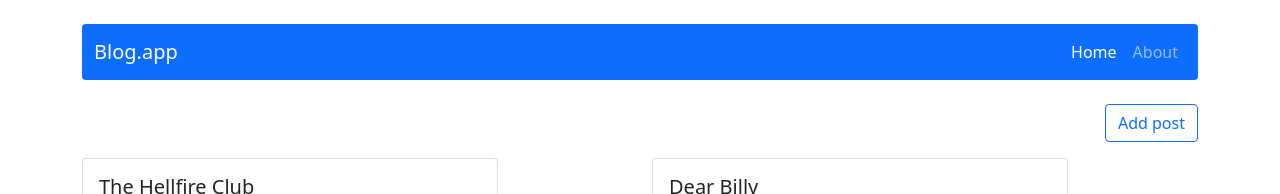
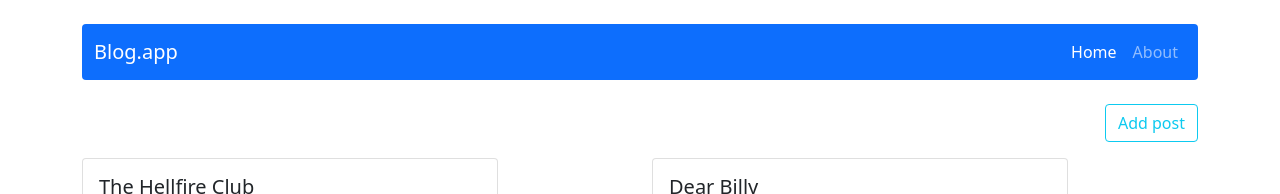
Before and after one commit to jollyzombie/CRUD-blog-app, a React (Create React App) app: page / in a window 1280 px wide. Shown: the top 194 px of the page. Built offline with nearby package versions, Linux system fonts and the light colour scheme.

Commit message:
Change Add post button style

```diff
--- a/src/components/pages/Home/Home.js
+++ b/src/components/pages/Home/Home.js
@@ -5,7 +5,7 @@ const Home = () => {
   return (
     <section>
       <Col className='d-flex justify-content-end mb-3'>
-        <Button variant='outline-primary' href={'/post/add'}>
+        <Button variant='outline-info' href={'/post/add'}>
           Add post
         </Button>
       </Col>
```
